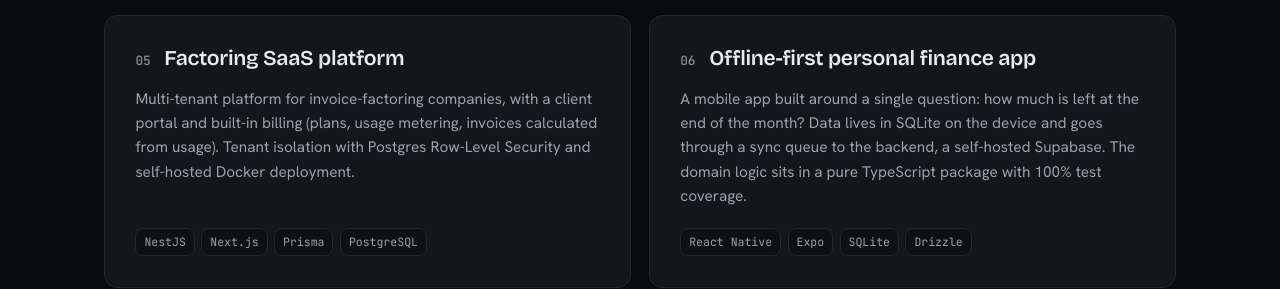
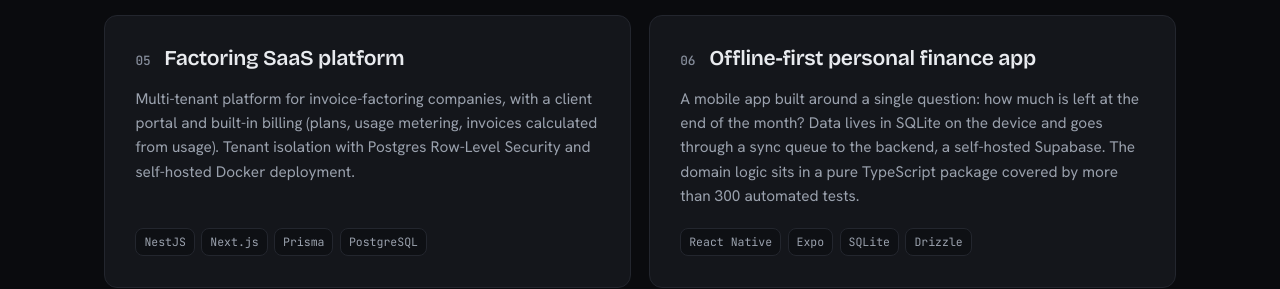
Before and after one commit to phellipe/phellipe.github.io, a plain HTML site: page index.html in a window 1280 px wide. Shown: the part 3543-3832 px from the top of the page. Drawn offline with Linux system fonts and the light colour scheme.

Commit message:
fix: state the finance app's test suite accurately

```diff
--- a/index.html
+++ b/index.html
@@ -314,7 +314,7 @@
             <span class="work-num mono">06</span>
             <h3 class="work-title" data-en="Offline-first personal finance app">App de finanças pessoais offline-first</h3>
           </div>
-          <p class="work-desc" data-en="A mobile app built around a single question: how much is left at the end of the month? Data lives in SQLite on the device and goes through a sync queue to the backend, a self-hosted Supabase. The domain logic sits in a pure TypeScript package with 100% test coverage.">App mobile que responde uma pergunta só: quanto sobra no fim do mês? Os dados ficam em SQLite no aparelho e passam por uma fila de sincronização até o backend, um Supabase self-hosted. A lógica de domínio vive num pacote TypeScript puro com 100% de cobertura de testes.</p>
+          <p class="work-desc" data-en="A mobile app built around a single question: how much is left at the end of the month? Data lives in SQLite on the device and goes through a sync queue to the backend, a self-hosted Supabase. The domain logic sits in a pure TypeScript package covered by more than 300 automated tests.">App mobile que responde uma pergunta só: quanto sobra no fim do mês? Os dados ficam em SQLite no aparelho e passam por uma fila de sincronização até o backend, um Supabase self-hosted. A lógica de domínio vive num pacote TypeScript puro, coberto por mais de 300 testes automatizados.</p>
           <ul class="work-tags">
             <li class="tag">React Native</li><li class="tag">Expo</li><li class="tag">SQLite</li><li class="tag">Drizzle</li>
           </ul>
```
